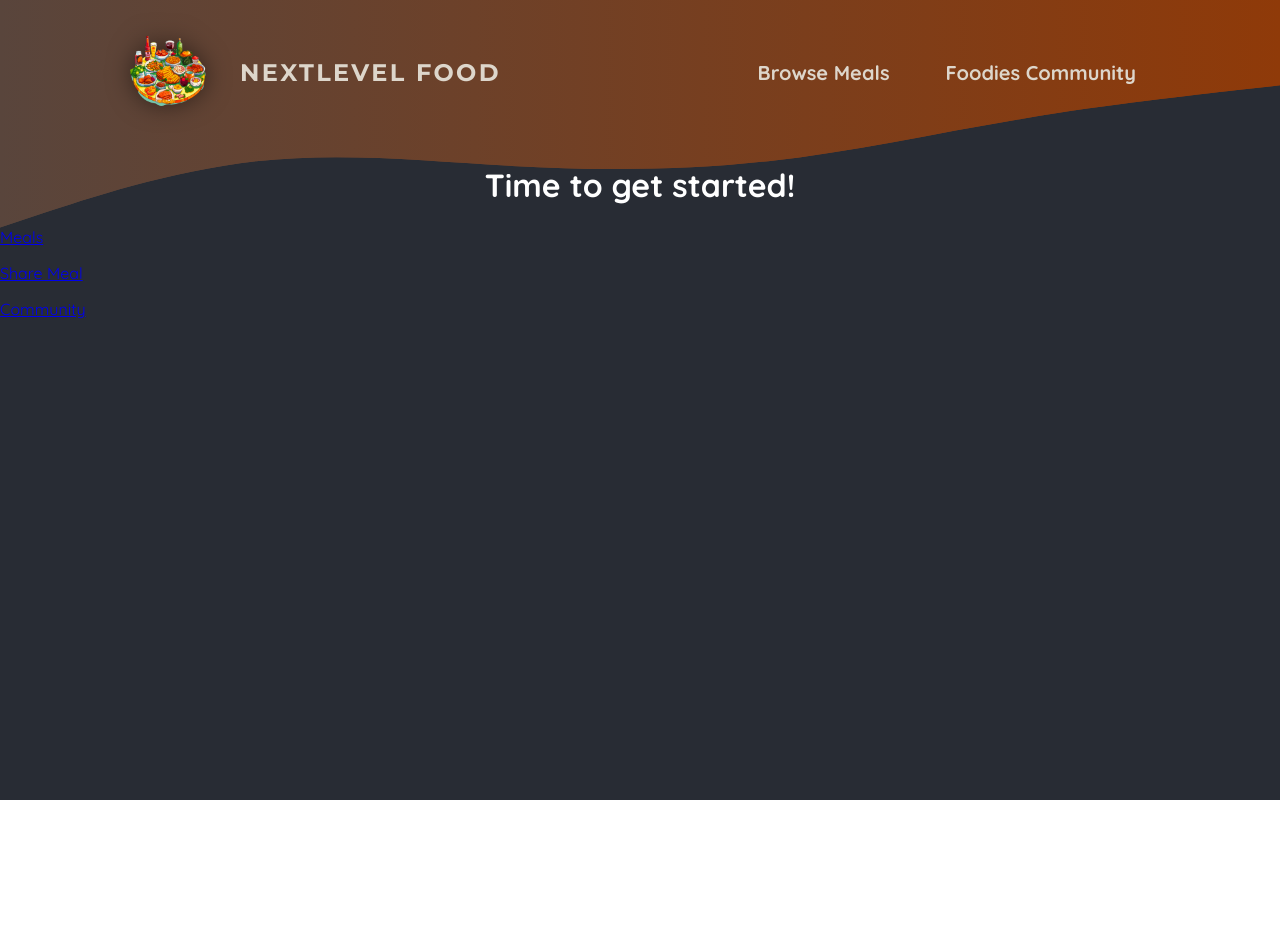
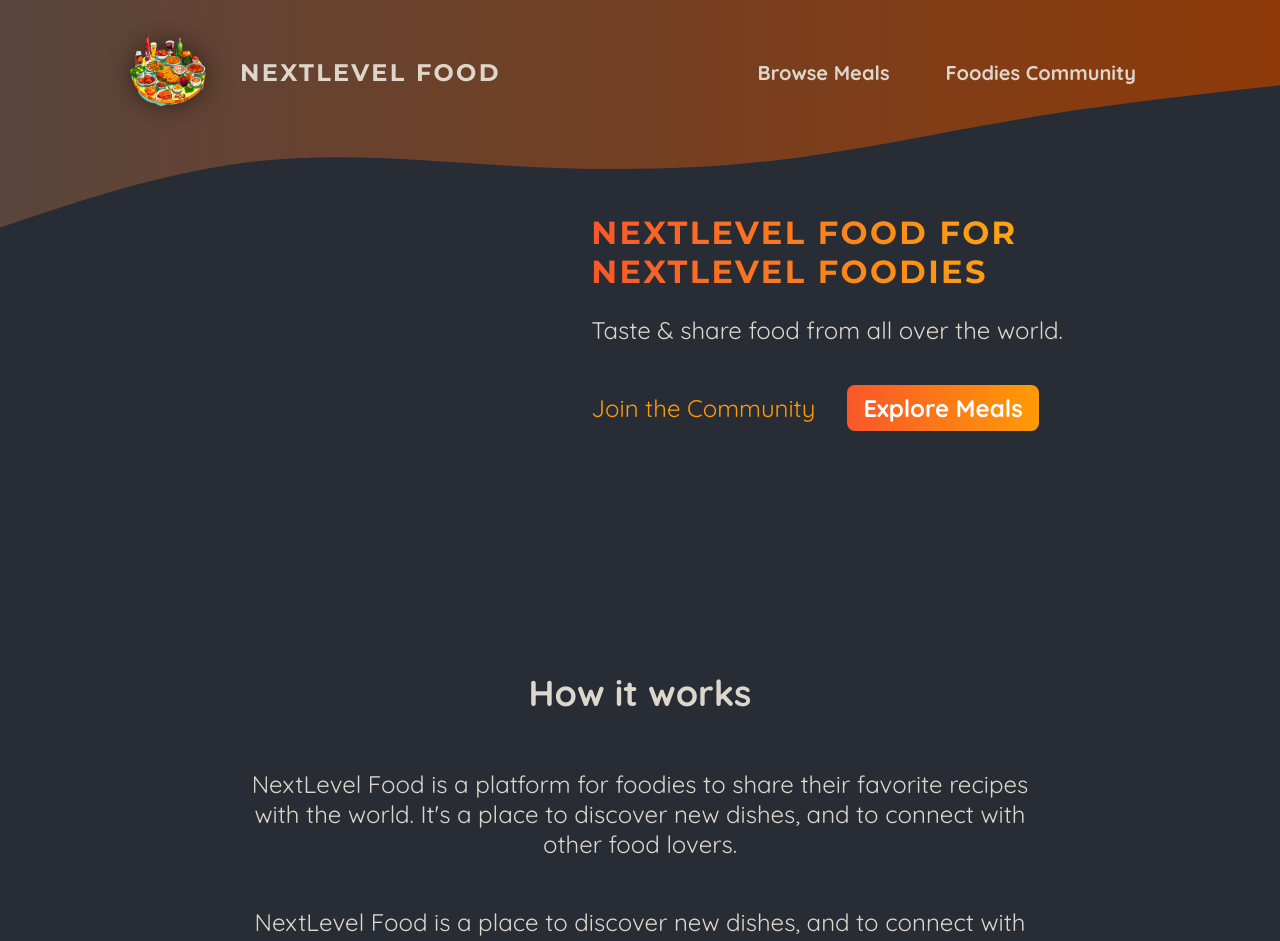
Before and after one commit to zohaib2005/nextjs-app-router-foodies, a Next.js app: page / in a window 1280 px wide. Shown: the top 941 px of the page. Before the commit the page ends 800 px from the top, so only its background shows below. Built offline with nearby package versions, Linux system fonts and the light colour scheme.

Commit message:
image slider

```diff
--- a/app/layout.js
+++ b/app/layout.js
@@ -1,6 +1,5 @@
 import MainHeader from "@/components/main-header/main-header";
 import "./globals.css";
-import MainHeaderBackground from "@/components/main-header/main-header-background";
 
 export const metadata = {
   title: "NextLevel Food",
@@ -11,7 +10,6 @@
   return (
     <html lang="en">
       <body>
-        <MainHeaderBackground />
         <MainHeader />
         {children}
       </body>
--- a/app/meals/[mealSlug]/page.js
+++ b/app/meals/[mealSlug]/page.js
@@ -1,3 +1,4 @@
 export default function MealDetailsPage() {
+  console.log("Meals page");
   return <h1>Meal Details</h1>;
 }
--- a/app/page.js
+++ b/app/page.js
@@ -1,22 +1,55 @@
+// ("use client");
 import Link from "next/link";
-import classes from "./globals.css";
+import classes from "./page.module.css";
 import MainHeader from "@/components/main-header/main-header";
+// import ImageSlideshow from "@/components/images/image-slideshow";
 
 export default function Home() {
   return (
+    <>
+      <header className={classes.header}>
+        <div className={classes.slideshow}>{/* <ImageSlideshow /> */}</div>
+        <div>
+          <div className={classes.hero}>
+            <h1>NextLevel Food for NextLevel Foodies</h1>
+            <p>Taste & share food from all over the world.</p>
+          </div>
+          <div className={classes.cta}>
+            <Link href="/community">Join the Community</Link>
+            <Link href="/meals">Explore Meals</Link>
+          </div>
+        </div>
+      </header>
+
       <main>
-      <h1 style={{ color: "white", textAlign: "center" }}>
-        Time to get started!
-      </h1>
+        <main>
+          <section className={classes.section}>
+            <h2>How it works</h2>
             <p>
-        <Link href="/meals">Meals</Link>
+              NextLevel Food is a platform for foodies to share their favorite
+              recipes with the world. It&apos;s a place to discover new dishes,
+              and to connect with other food lovers.
             </p>
             <p>
-        <Link href="/meals/share">Share Meal</Link>
+              NextLevel Food is a place to discover new dishes, and to connect
+              with other food lovers.
+            </p>
+          </section>
+
+          <section className={classes.section}>
+            <h2>Why NextLevel Food?</h2>
+            <p>
+              NextLevel Food is a platform for foodies to share their favorite
+              recipes with the world. It&apos;s a place to discover new dishes,
+              and to connect with other food lovers.
             </p>
             <p>
-        <Link href="/community">Community</Link>
+              NextLevel Food is a place to discover new dishes, and to connect
+              with other food lovers.
             </p>
+          </section>
         </main>
+      </main>
+    </>
   );
 }
--- /dev/null
+++ b/app/page.module.css
@@ -0,0 +1,75 @@
+.header {
+  display: flex;
+  gap: 3rem;
+  margin: 3rem auto;
+  width: 90%;
+  max-width: 75rem;
+}
+
+.slideshow {
+  width: 40rem;
+  height: 25rem;
+}
+
+.hero {
+  color: #ddd6cb;
+  font-size: 1.5rem;
+}
+
+.hero h1 {
+  font-size: 2rem;
+  font-weight: bold;
+  font-family: "Montserrat", sans-serif;
+  letter-spacing: 0.15rem;
+  text-transform: uppercase;
+  background: linear-gradient(90deg, #f9572a, #ffc905);
+  background-clip: text;
+  -webkit-background-clip: text;
+  -webkit-text-fill-color: transparent;
+}
+
+.cta {
+  font-size: 1.5rem;
+  display: flex;
+  gap: 1rem;
+}
+
+.cta a {
+  display: inline-block;
+  margin-top: 1rem;
+  padding: 0.5rem 1rem;
+  border-radius: 0.5rem;
+  background: linear-gradient(90deg, #f9572a, #ff9b05);
+  color: #ffffff;
+  font-weight: bold;
+  text-decoration: none;
+}
+
+.cta a:hover,
+.cta a:active {
+  background: linear-gradient(90deg, #fd4715, #f9b241);
+}
+
+.cta a:first-child {
+  background: transparent;
+  font-weight: normal;
+  color: #ff9b05;
+  padding-left: 0;
+}
+
+.cta a:first-child:hover,
+.cta a:first-child:active {
+  background: transparent;
+  color: #f9b241;
+}
+
+.section {
+  display: flex;
+  flex-direction: column;
+  color: #ddd6cb;
+  font-size: 1.5rem;
+  max-width: 50rem;
+  width: 90%;
+  margin: 2rem auto;
+  text-align: center;
+}
--- /dev/null
+++ b/components/images/image-slideshow.js
@@ -0,0 +1,48 @@
+import { useEffect, useState } from "react";
+import Image from "next/image";
+
+import burgerImg from "@/assets/burger.jpg";
+import curryImg from "@/assets/curry.jpg";
+import dumplingsImg from "@/assets/dumplings.jpg";
+import macncheeseImg from "@/assets/macncheese.jpg";
+import pizzaImg from "@/assets/pizza.jpg";
+import schnitzelImg from "@/assets/schnitzel.jpg";
+import tomatoSaladImg from "@/assets/tomato-salad.jpg";
+import classes from "./image-slideshow.module.css";
+
+const images = [
+  { image: burgerImg, alt: "A delicious, juicy burger" },
+  { image: curryImg, alt: "A delicious, spicy curry" },
+  { image: dumplingsImg, alt: "Steamed dumplings" },
+  { image: macncheeseImg, alt: "Mac and cheese" },
+  { image: pizzaImg, alt: "A delicious pizza" },
+  { image: schnitzelImg, alt: "A delicious schnitzel" },
+  { image: tomatoSaladImg, alt: "A delicious tomato salad" },
+];
+
+export default function ImageSlideshow() {
+  const [currentImageIndex, setCurrentImageIndex] = useState(0);
+
+  useEffect(() => {
+    const interval = setInterval(() => {
+      setCurrentImageIndex((prevIndex) =>
+        prevIndex < images.length - 1 ? prevIndex + 1 : 0
+      );
+    }, 5000);
+
+    return () => clearInterval(interval);
+  }, []);
+
+  return (
+    <div className={classes.slideshow}>
+      {images.map((image, index) => (
+        <Image
+          key={index}
+          src={image.image}
+          className={index === currentImageIndex ? classes.active : ""}
+          alt={image.alt}
+        />
+      ))}
+    </div>
+  );
+}
--- /dev/null
+++ b/components/images/image-slideshow.module.css
@@ -0,0 +1,26 @@
+.slideshow {
+  position: relative;
+  width: 100%;
+  height: 100%;
+  border-radius: 8px;
+  overflow: hidden;
+  box-shadow: 0 0 0.5rem rgba(0, 0, 0, 0.5);
+}
+
+.slideshow img {
+  width: 100%;
+  height: 100%;
+  object-fit: cover;
+  position: absolute;
+  top: 0;
+  left: 0;
+  opacity: 0;
+  transform: scale(1.1) translateX(-1rem) rotate(-5deg);
+  transition: all 0.5s ease-in-out;
+}
+
+.slideshow .active {
+  z-index: 1;
+  opacity: 1;
+  transform: scale(1) translateX(0) rotate(0);
+}
--- a/components/main-header/main-header.js
+++ b/components/main-header/main-header.js
@@ -5,6 +5,7 @@
 import MainHeaderBackground from "./main-header-background";
 
 export default function MainHeader() {
+  console.log("Executing../");
   return (
     <>
       <MainHeaderBackground />
```
Lines whose indentation alone changed are shown as unchanged.
